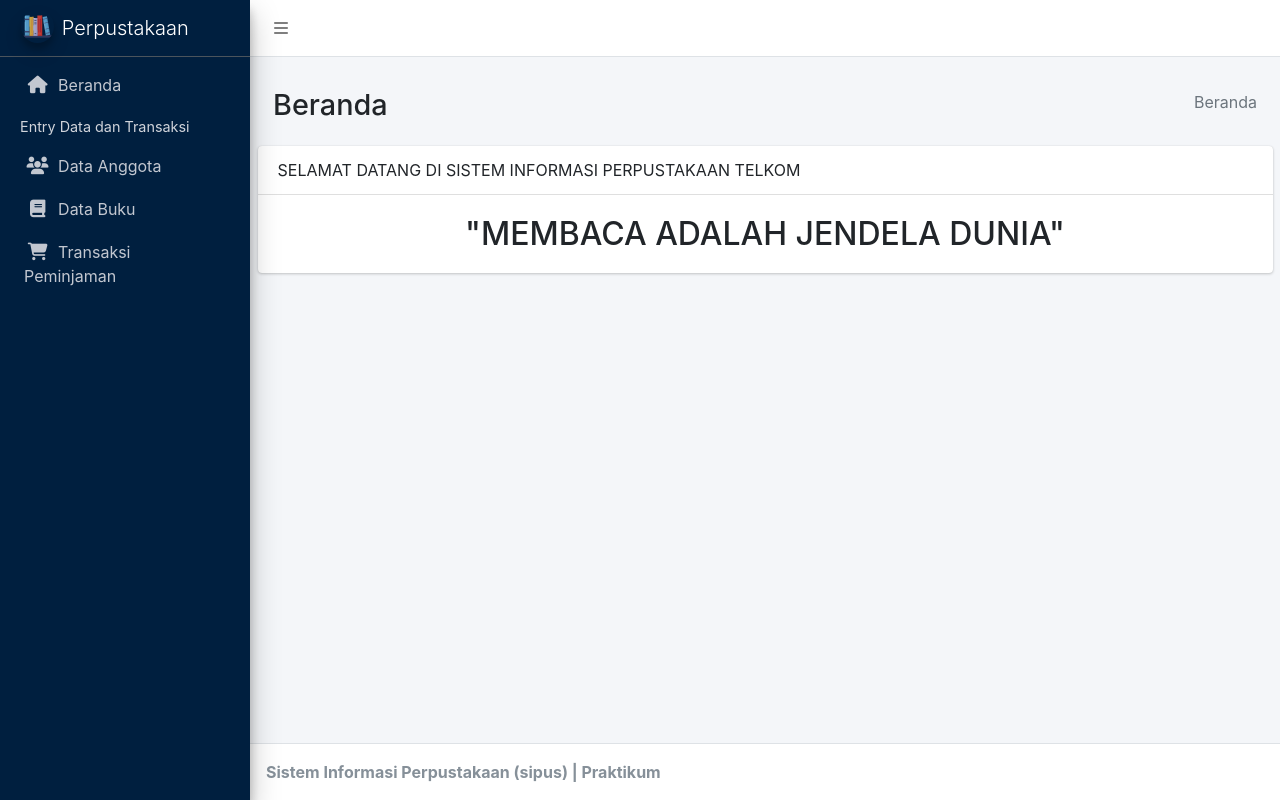
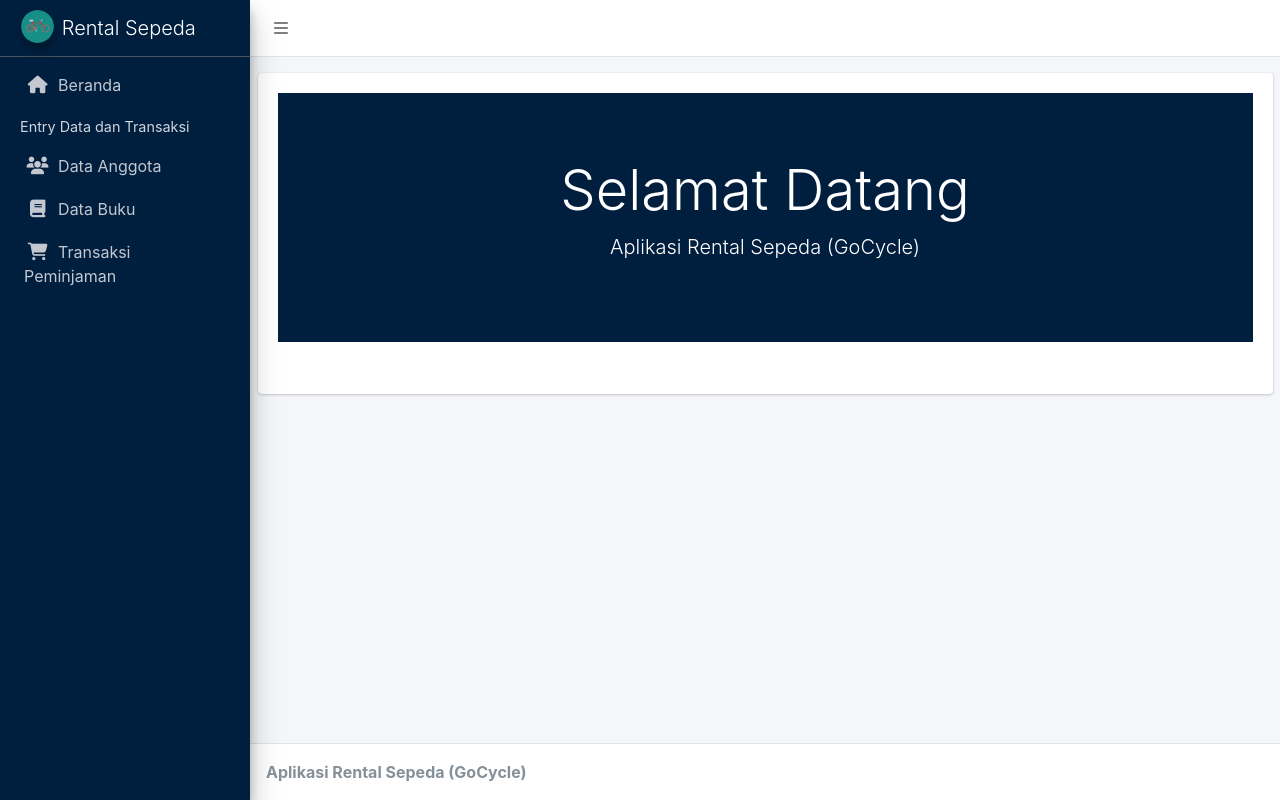
Before and after one commit to wulungw/JWDKelompok4, a PHP site: page /index.php in a window 1280 px wide. Run offline with PHP 8.4, Linux system fonts and the light colour scheme; some libraries are stand-ins or nearby versions.

```diff
--- a/index.php
+++ b/index.php
@@ -9,10 +9,10 @@ $tgl = date('Y-m-d');
 	<meta charset="UTF-8">
 	<meta http-equiv="X-UA-Compatible" content="IE=edge">
 	<meta name="viewport" content="width=device-width, initial-scale=1.0">
-	<title>Sistem Informasi Perpustakaan</title>
+	<title>Aplikasi Rental Sepeda</title>
 
 	<!-- Favicon -->
-	<link rel="shortcut icon" href="images/logo-perpustakaan.png" type="image/x-icon">
+	<link rel="shortcut icon" href="images/Logo.svg" type="image/x-icon">
 	<!-- Theme style -->
 	<link rel="stylesheet" href="dist/css/adminlte.min.css">
 	<!-- Icon -->
@@ -38,7 +38,7 @@ $tgl = date('Y-m-d');
 			<!-- Brand Logo -->
 			<a href="index.php?p=beranda" class="brand-link">
 				<img src="images/Logo.svg" alt="Logo" class="brand-image img-circle elevation-3" style="opacity: .8">
-				<span class="brand-text font-weight-light">Perpustakaan</span>
+				<span class="brand-text font-weight-light">Rental Sepeda</span>
 			</a>
 
 			<!-- Sidebar -->
@@ -109,7 +109,7 @@ $tgl = date('Y-m-d');
 		</div>
 
 		<footer class="main-footer">
-			<strong>Sistem Informasi Perpustakaan (sipus) | Praktikum</strong>
+			<strong>Aplikasi Rental Sepeda (GoCycle)</strong>
 		</footer>
 	</div>
 
--- a/pages/beranda.php
+++ b/pages/beranda.php
@@ -1,27 +1,10 @@
-<!-- Content Header (Page header) -->
-<div class="content-header">
-	<div class="container-fluid">
-		<div class="row mb-2">
-			<div class="col-sm-6">
-				<h1 class="m-0">Beranda</h1>
-			</div><!-- /.col -->
-			<div class="col-sm-6">
-				<ol class="breadcrumb float-sm-right">
-					<li class="breadcrumb-item active">Beranda</li>
-				</ol>
-			</div><!-- /.col -->
-		</div><!-- /.row -->
-	</div><!-- /.container-fluid -->
-</div>
-<!-- /.content-header -->
-
 <div class="card">
-	<div class="card-header">
-		SELAMAT DATANG DI SISTEM INFORMASI PERPUSTAKAAN TELKOM
-	</div>
 	<div class="card-body">
-		<h2 class="card-text text-center">
-			"MEMBACA ADALAH JENDELA DUNIA"
-		</h2>
+		<div class="jumbotron jumbotron-fluid bg-navy">
+			<div class="container text-center">
+				<h1 class="display-4">Selamat Datang</h1>
+				<p class="lead">Aplikasi Rental Sepeda (GoCycle)</p>
+			</div>
+		</div>
 	</div>
 </div>
```
Also changed, not shown: images/Logo.svg, images/logo-perpustakaan.png (deleted), readme.md (added).
